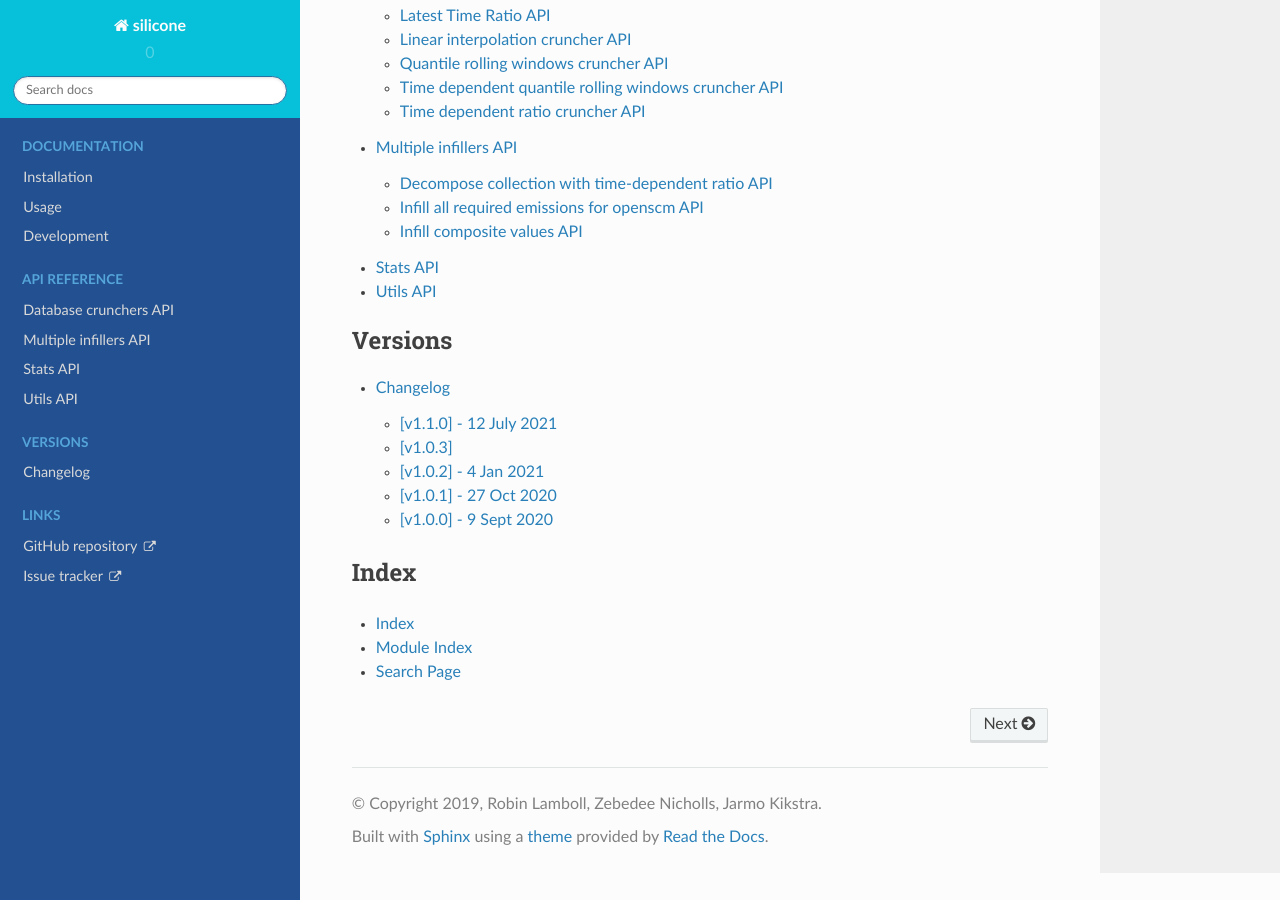
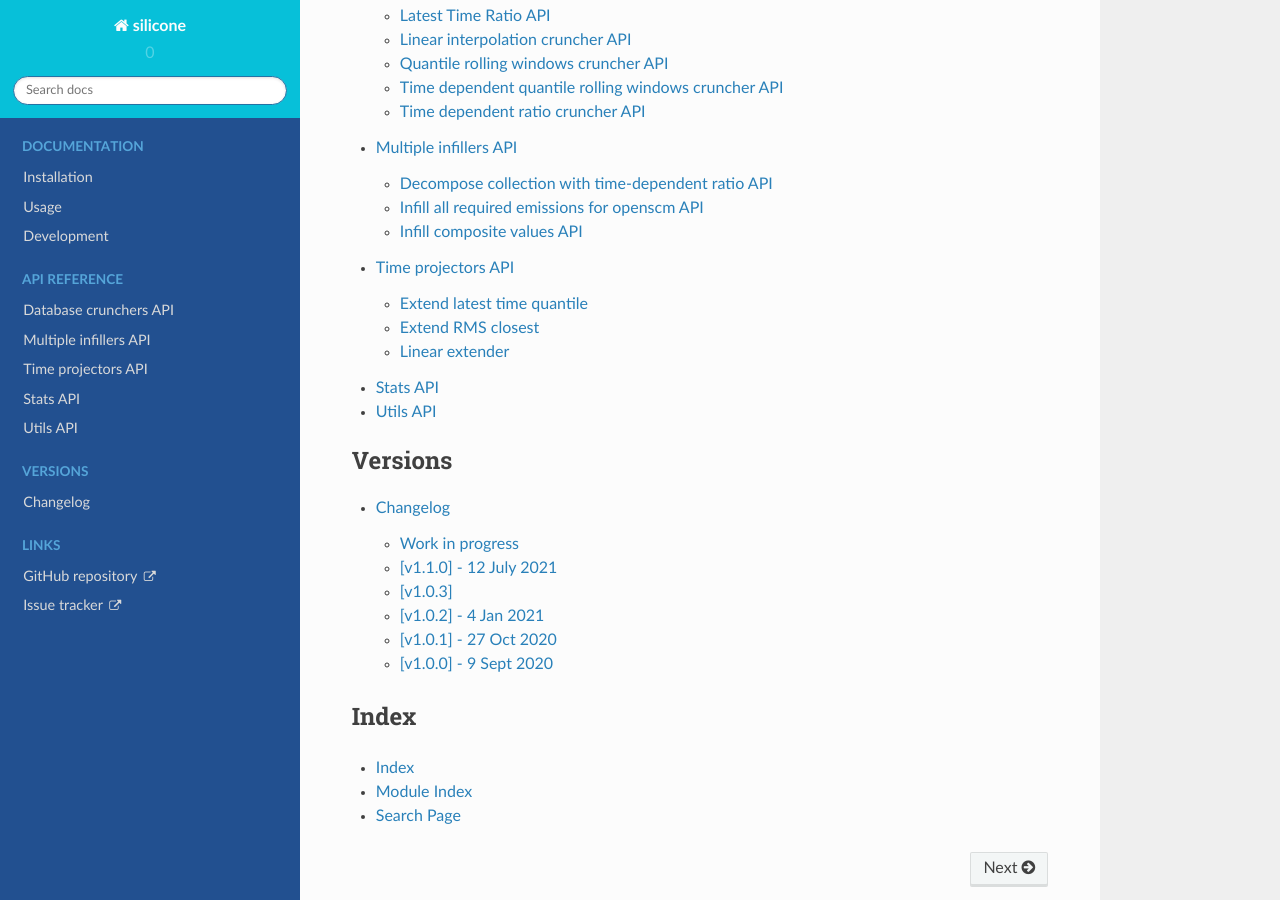
Before and after one commit to GranthamImperial/silicone, a Sphinx documentation site: the page built from docs/source/index.rst, in a window 1280 px wide and 900 px high, scrolled down 901 px. Built offline with Sphinx 7.4.7 and the Read the Docs theme 2.0.0, drawn with Linux system fonts in a browser that asks for light colours.

Commit message:
Added the time projectors to the toctree

```diff
--- a/CHANGELOG.rst
+++ b/CHANGELOG.rst
@@ -1,5 +1,13 @@
 Changelog
 =========
+
+
+Work in progress
+----------------
+
+Added
+~~~~~
+- (`#135 <https://github.com/GranthamImperial/silicone/pull/135>`_) Added html documentation of the time projectors
 
 [v1.1.0] - 12 July 2021
 -----------------------
--- a/docs/source/index.rst
+++ b/docs/source/index.rst
@@ -28,6 +28,7 @@ Silicone
 
     database-crunchers
     multiple-infillers
+    time-projectors
     stats
     utils
 
```
